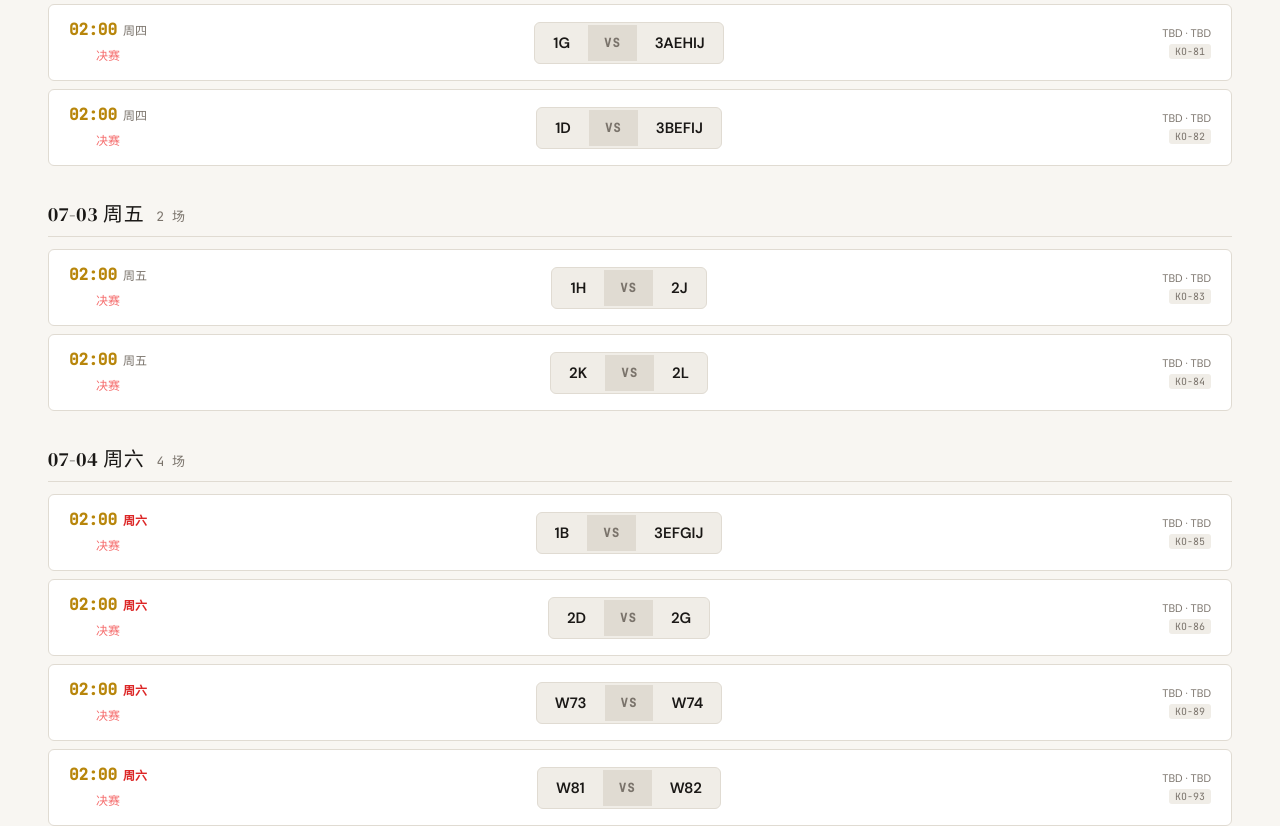
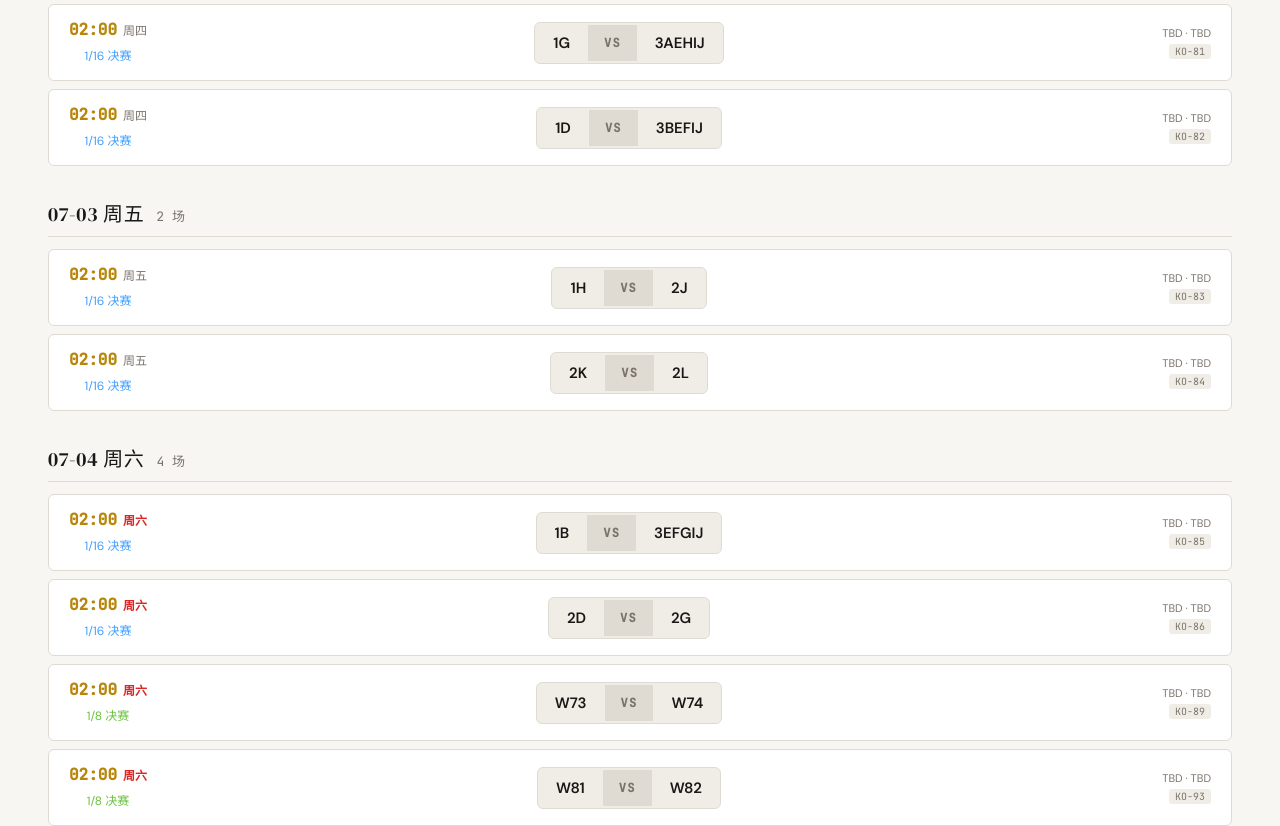
Before and after one commit to lianyc/FIFA2026-world-cup, a Vue app: page /matches in a window 1280 px wide. Shown: the part 8600-9426 px from the top of the page. Built offline with nearby package versions, Linux system fonts and the light colour scheme; no server answers.

Commit message:
update: x:\bigsail\dsTest\src\views\AllMatchesView.vue

```diff
--- a/src/views/AllMatchesView.vue
+++ b/src/views/AllMatchesView.vue
@@ -44,20 +44,20 @@ function formatTime(iso: string) {
 function roundLabel(m: Match): string {
   if (m.group) return `${m.group} 组`
   const num = parseInt(m.id.replace('KO-', ''))
-  if (num >= 49 && num <= 64) return '32 强'
-  if (num >= 65 && num <= 72) return '16 强'
-  if (num >= 73 && num <= 76) return '8 强'
-  if (num >= 77 && num <= 78) return '半决赛'
-  if (num === 79) return '三四名'
+  if (num >= 73 && num <= 88) return '1/16 决赛'
+  if (num >= 89 && num <= 96) return '1/8 决赛'
+  if (num >= 97 && num <= 100) return '1/4 决赛'
+  if (num >= 101 && num <= 102) return '半决赛'
+  if (num === 103) return '三四名'
   return '决赛'
 }
 
 function roundVariant(m: Match): '' | 'success' | 'warning' | 'danger' {
   if (m.group) return ''
   const num = parseInt(m.id.replace('KO-', ''))
-  if (num >= 77) return 'danger'
-  if (num >= 73) return 'warning'
-  if (num >= 65) return 'success'
+  if (num >= 103) return 'danger'
+  if (num >= 97) return 'warning'
+  if (num >= 89) return 'success'
   return ''
 }
 
```
